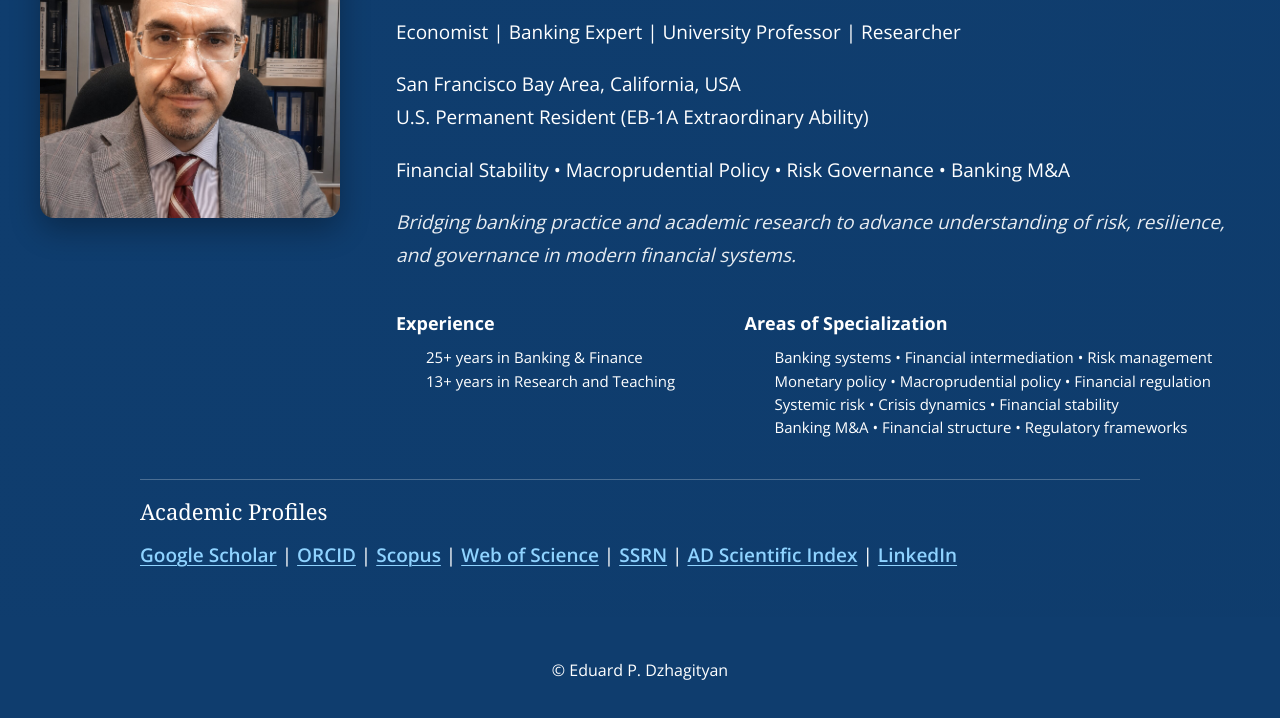
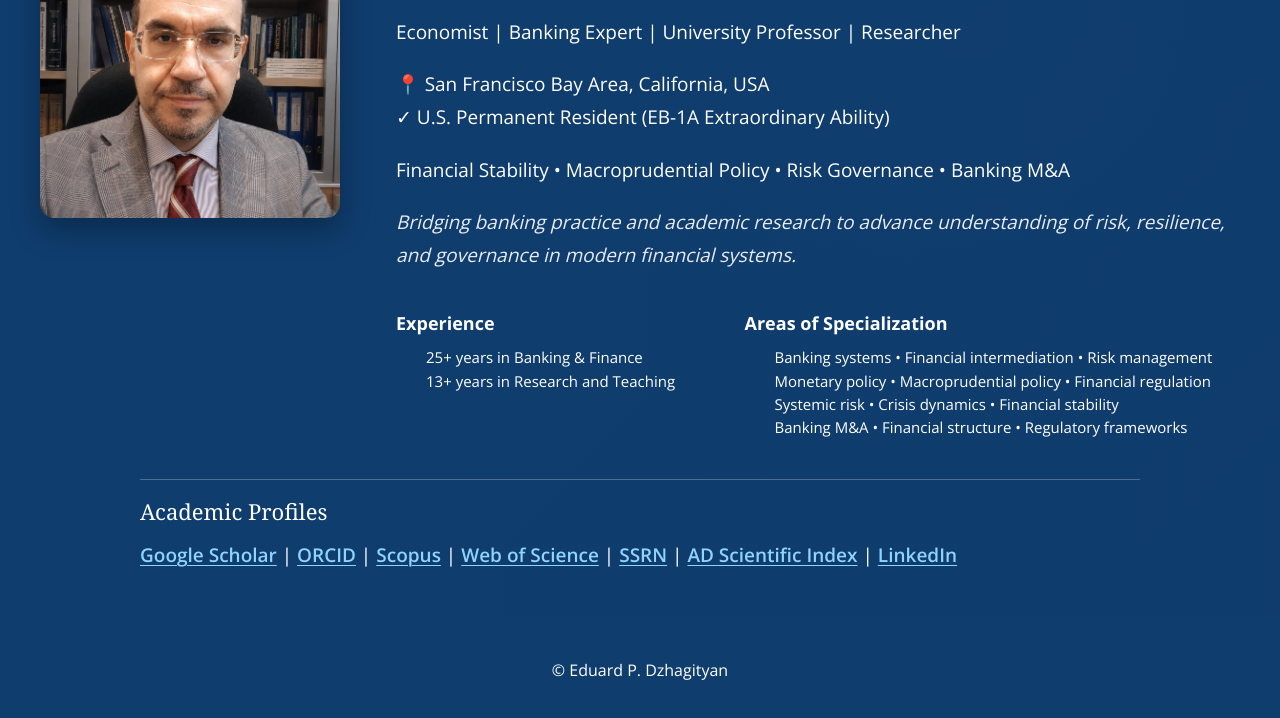
Before and after one commit to eduarddzhagityan/eduarddzhagityan.github.io, a plain HTML site: page index.html in a window 1280 px wide. Shown: the part 212-930 px from the top of the page. Drawn offline with nearby package versions, Linux system fonts and the light colour scheme.

Commit message:
Add location and residency icons on homepage

```diff
--- a/index.html
+++ b/index.html
@@ -45,8 +45,8 @@ Economist | Banking Expert | University Professor | Researcher
 </p>
 
 <p class="residency-status">
-San Francisco Bay Area, California, USA<br>
-U.S. Permanent Resident (EB-1A Extraordinary Ability)
+<span aria-hidden="true">📍</span> San Francisco Bay Area, California, USA<br>
+<span aria-hidden="true">✓</span> U.S. Permanent Resident (EB-1A Extraordinary Ability)
 </p>
 
 <p>
```
